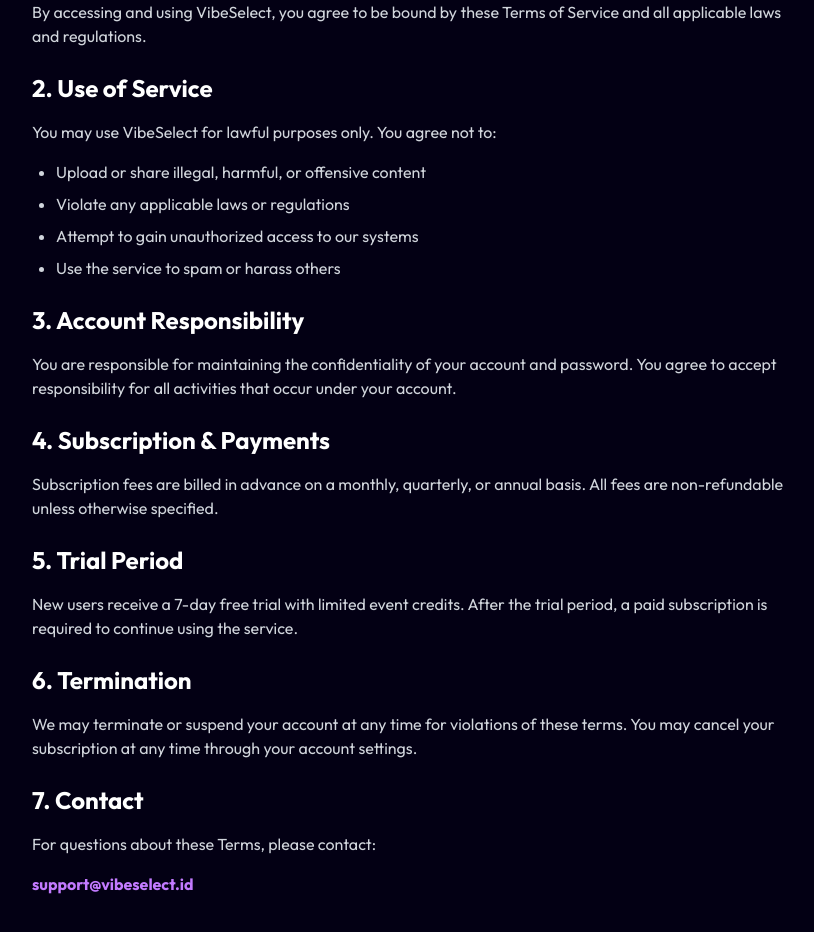
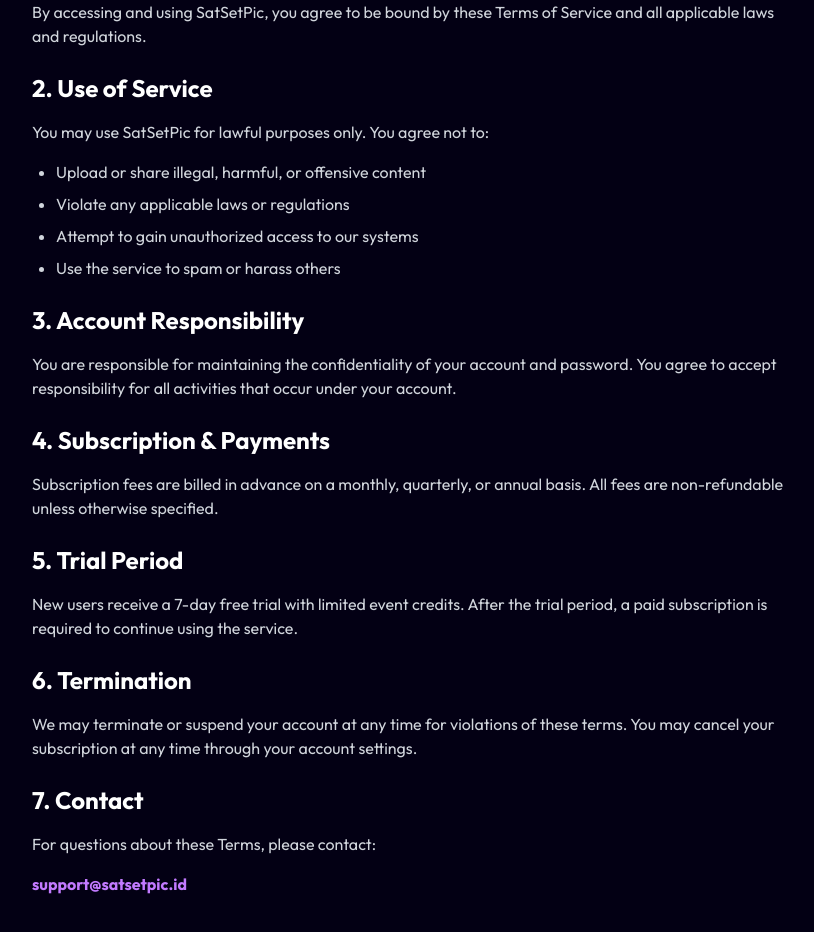
Before and after one commit to raytqr/photo-pick, a Next.js app: page /terms in a window 1280 px wide. Shown: the part 300-1232 px from the top of the page, without its empty margins (224-1038 px from the left). Built offline with nearby package versions, Linux system fonts and the light colour scheme.

Commit message:
chore: rebrand VibeSelect to SatSetPic across the app

```diff
--- a/src/app/contact/page.tsx
+++ b/src/app/contact/page.tsx
@@ -34,7 +34,7 @@
                     <div>
                         <h1 className="text-4xl font-black mb-4">Get in Touch</h1>
                         <p className="text-gray-400 mb-8">
-                            Have questions about VibeSelect? We'd love to hear from you. Send us a message and we'll respond as soon as possible.
+                            Have questions about SatSetPic? We'd love to hear from you. Send us a message and we'll respond as soon as possible.
                         </p>
 
                         <div className="space-y-6">
--- a/src/app/privacy/page.tsx
+++ b/src/app/privacy/page.tsx
@@ -48,7 +48,7 @@
                     <section className="space-y-4">
                         <h2 className="text-2xl font-bold text-white">5. Contact Us</h2>
                         <p>If you have any questions about this Privacy Policy, please contact us at:</p>
-                        <p className="font-bold text-purple-400">support@vibeselect.id</p>
+                        <p className="font-bold text-purple-400">privacy@satsetpic.id</p>
                     </section>
                 </div>
             </div>
--- a/src/app/register/page.tsx
+++ b/src/app/register/page.tsx
@@ -17,7 +17,7 @@
     if (ctx) {
         ctx.textBaseline = 'top';
         ctx.font = '14px Arial';
-        ctx.fillText('VibeSelect', 2, 2);
+        ctx.fillText('SatSetPic', 2, 2);
     }
     const canvasHash = canvas.toDataURL().slice(-50);
 
--- a/src/app/terms/page.tsx
+++ b/src/app/terms/page.tsx
@@ -16,12 +16,12 @@
 
                     <section className="space-y-4">
                         <h2 className="text-2xl font-bold text-white">1. Acceptance of Terms</h2>
-                        <p>By accessing and using VibeSelect, you agree to be bound by these Terms of Service and all applicable laws and regulations.</p>
+                        <p>By accessing and using SatSetPic, you agree to be bound by these Terms of Service and all applicable laws and regulations.</p>
                     </section>
 
                     <section className="space-y-4">
                         <h2 className="text-2xl font-bold text-white">2. Use of Service</h2>
-                        <p>You may use VibeSelect for lawful purposes only. You agree not to:</p>
+                        <p>You may use SatSetPic for lawful purposes only. You agree not to:</p>
                         <ul className="list-disc pl-6 space-y-2">
                             <li>Upload or share illegal, harmful, or offensive content</li>
                             <li>Violate any applicable laws or regulations</li>
@@ -53,7 +53,7 @@
                     <section className="space-y-4">
                         <h2 className="text-2xl font-bold text-white">7. Contact</h2>
                         <p>For questions about these Terms, please contact:</p>
-                        <p className="font-bold text-purple-400">support@vibeselect.id</p>
+                        <p className="font-bold text-purple-400">support@satsetpic.id</p>
                     </section>
                 </div>
             </div>
--- a/src/components/dashboard-sidebar.tsx
+++ b/src/components/dashboard-sidebar.tsx
@@ -72,9 +72,9 @@
             <div className="h-24 flex items-center px-6">
                 <Link href="/dashboard" className="flex items-center gap-3 group" onClick={() => setMobileMenuOpen(false)}>
                     <div className="w-12 h-12 rounded-xl glass border-white/10 flex items-center justify-center shadow-lg shadow-purple-500/20 group-hover:scale-110 transition-all duration-500">
-                        <Image src="/logo-premium.png" alt="VibeSelect" width={48} height={48} className="rounded-lg object-contain" />
+                        <Image src="/logo-premium.png" alt="SatSetPic" width={48} height={48} className="rounded-lg object-contain" />
                     </div>
-                    <span className="text-xl font-black tracking-tighter text-white">VibeSelect</span>
+                    <span className="text-xl font-black tracking-tighter text-white">SatSetPic</span>
                 </Link>
             </div>
 
--- a/src/components/free-trial-popup.tsx
+++ b/src/components/free-trial-popup.tsx
@@ -61,7 +61,7 @@
 
                         <div className="text-center space-y-4 mb-6">
                             <p className="text-gray-300">
-                                Welcome to VibeSelect! To get you started, we've unlocked a special trial:
+                                Welcome to SatSetPic! To get you started, we've unlocked a special trial:
                             </p>
 
                             <div className="bg-white/5 rounded-2xl p-4 border border-white/10 space-y-2">
```
